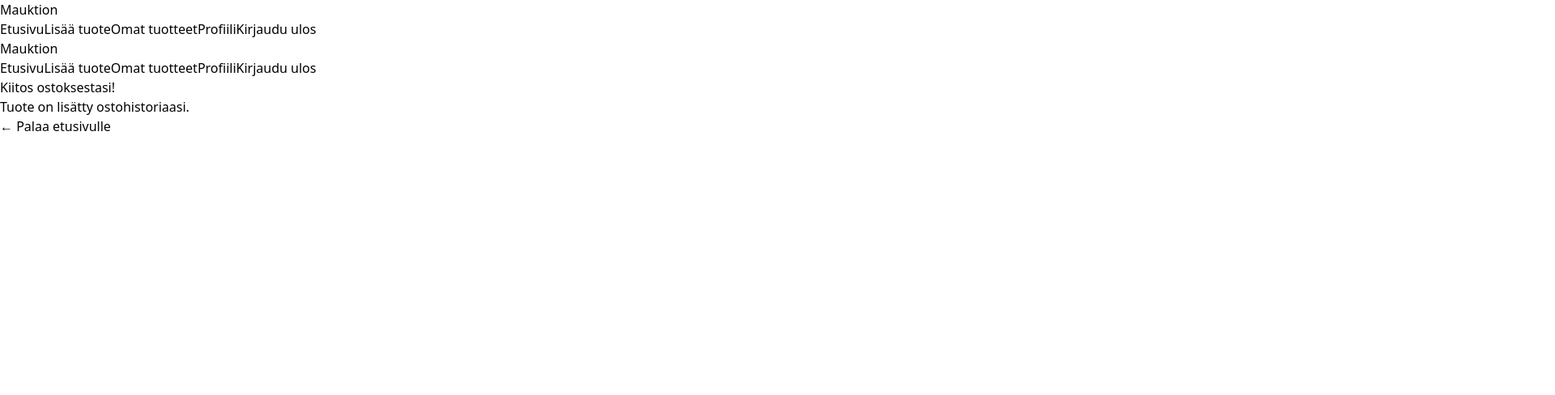
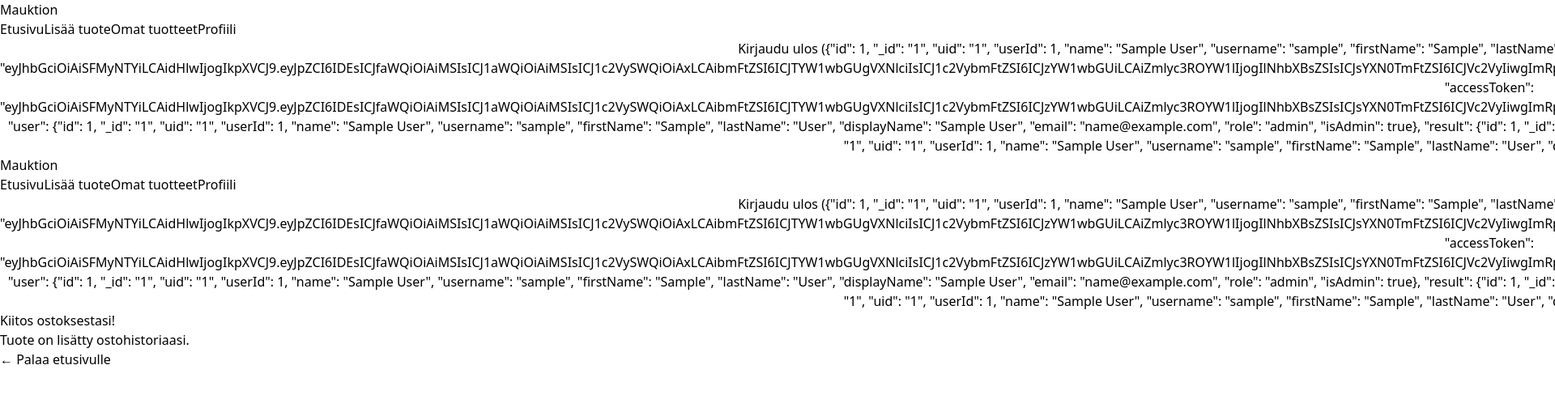
Before and after one commit to ossir1/mauktion-next, a Next.js app: page /confirmation in a window 1280 px wide. Shown: the top 488 px of the page at 81% size, 1920 px wide, since content can reach past the window. Built offline with nearby package versions, Linux system fonts and the light colour scheme; sample sign-in values are in the browser's storage.

Commit message:
Update Header.tsx

```diff
--- a/components/Header.tsx
+++ b/components/Header.tsx
@@ -22,6 +22,7 @@ export default function Header() {
         </Link>
         <nav className="space-x-4">
           <Link href="/" className="text-gray-700 hover:text-blue-700">Etusivu</Link>
+
           {username && (
             <>
               <Link href="/add" className="text-gray-700 hover:text-blue-700">Lisää tuote</Link>
@@ -29,10 +30,15 @@ export default function Header() {
               <Link href="/profile" className="text-gray-700 hover:text-blue-700">Profiili</Link>
             </>
           )}
-          {!username ? (
-            <Link href="/login" className="text-gray-700 hover:text-blue-700">Kirjaudu sisään</Link>
+
+          {username ? (
+            <button onClick={handleLogout} className="text-red-600 hover:text-red-800">
+              Kirjaudu ulos ({username})
+            </button>
           ) : (
-            <button onClick={handleLogout} className="text-red-600 hover:underline">Kirjaudu ulos</button>
+            <Link href="/login" className="text-blue-600 hover:underline">
+              Kirjaudu
+            </Link>
           )}
         </nav>
       </div>
```
